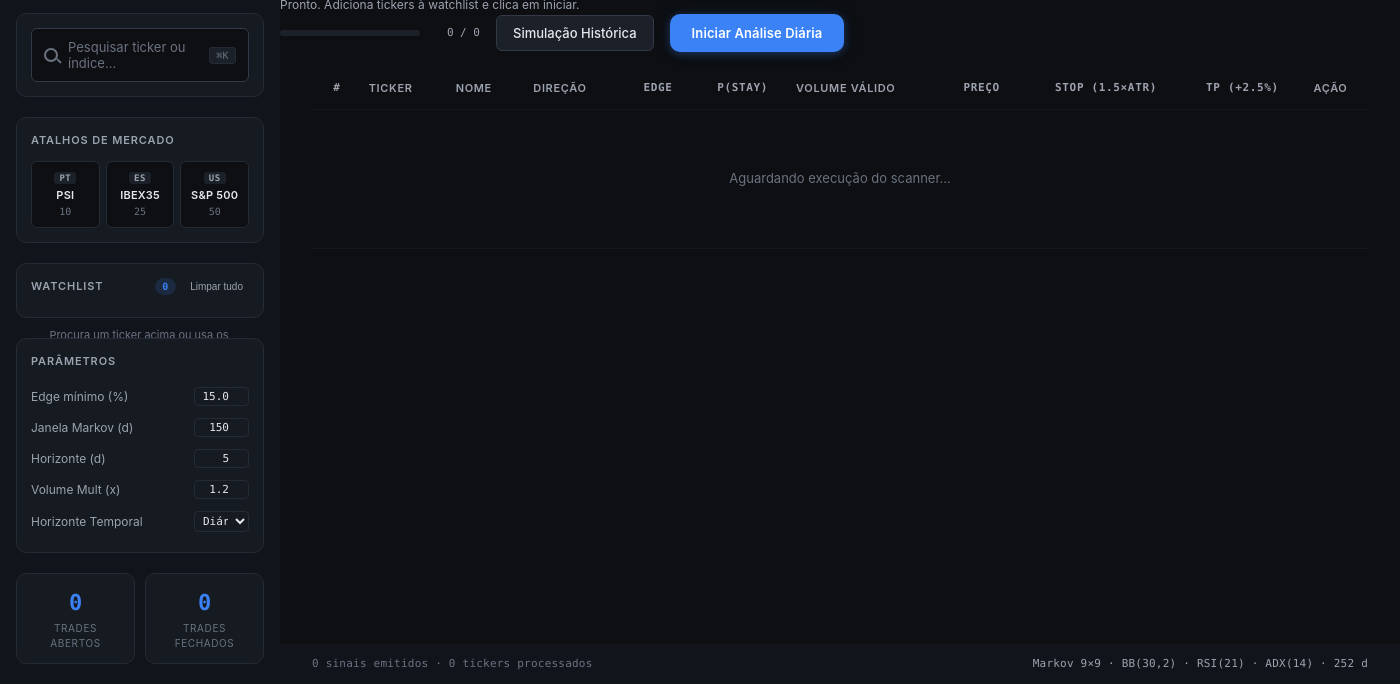
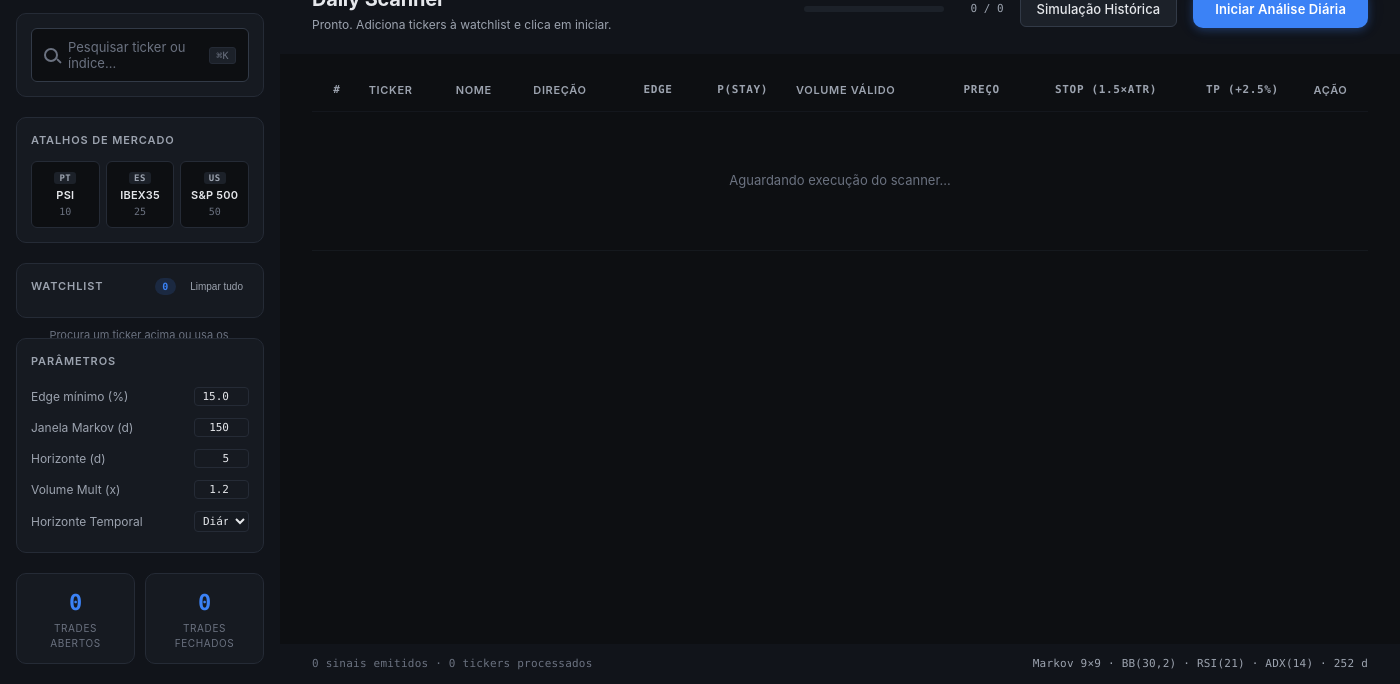
Before and after one commit to DSL88/Screen, an Electron app: page renderer/index.html in a window 1400 px wide. Shown: the part 116-800 px from the top of the page. Drawn offline with Linux system fonts and the light colour scheme; no server answers.

Commit message:
25 - Restaurar tag <header class="topbar"> em falta no tab-scanner
- Quando adicionei a estrutura de tabs, removi acidentalmente a tag
- <header class="topbar"> de abertura. O resultado foi que o .topbar-info
- e .topbar-actions ficaram como flex items soltos no .tab-content
- em vez de estarem dentro de um flex container com
- justify-content: space-between.

```diff
--- a/renderer/index.html
+++ b/renderer/index.html
@@ -112,6 +112,7 @@
       </nav>
 
       <div class="tab-content active" id="tab-scanner">
+        <header class="topbar">
           <div class="topbar-info">
             <h1>Daily Scanner</h1>
             <p id="status-line">Pronto. Adiciona tickers à watchlist e clica em iniciar.</p>
```
Lines whose indentation alone changed are shown as unchanged.
